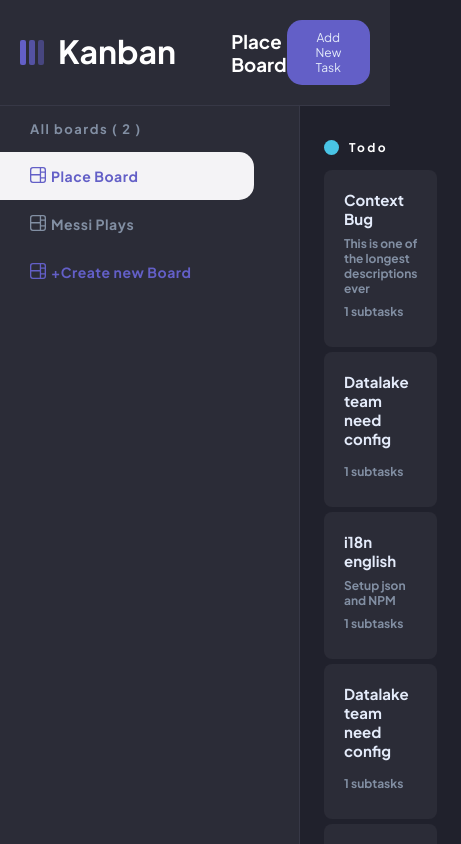
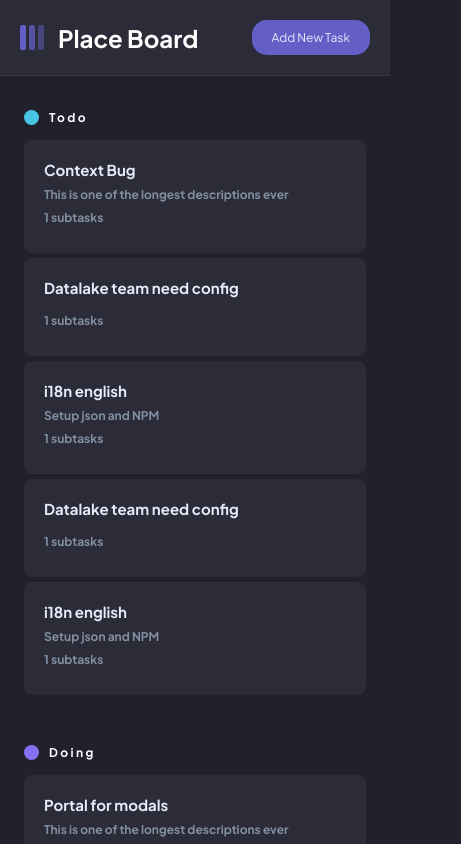
Before and after one commit to xaraquent/kanban, a React (Vite) app: page / in a window 390 px wide. Shown: the top 844 px of the page, 461 px wide, since content can reach past the window. Built offline with nearby package versions, Linux system fonts and the light colour scheme.

Commit message:
minor changes

```diff
--- a/src/App.jsx
+++ b/src/App.jsx
@@ -2,15 +2,21 @@ import './App.scss';
 import Board from './components/Board/Board';
 import Sidebar from './components/Sidebar/Sidebar';
 import Navbar from './components/Navbar/Navbar';
+import Dropdown from './components/Dropdown/Dropdown';
+import { useState } from 'react';
 
 function App() {
+    // state for dropdown
+    const [isOpen, setIsOpen] = useState(false);
+
     return (
         <div className='App'>
-            <Navbar />
+            <Navbar toggleDropdown={setIsOpen} />
             <main>
                 <Sidebar />
                 <Board />
             </main>
+            <Dropdown dropdown={isOpen} toggleDropdown={setIsOpen} />
         </div>
     );
 }
--- /dev/null
+++ b/src/components/Dropdown/Dropdown.jsx
@@ -0,0 +1,15 @@
+import React from 'react';
+import Links from '../Links/Links';
+import './Dropdown.scss';
+
+const Dropdown = ({ dropdown, toggleDropdown }) => {
+    return (
+        <div className={`dropdown ${dropdown ? 'active-dropdown' : ''}`}>
+            <div className='dropdown-box'>
+                <Links />
+            </div>
+        </div>
+    );
+};
+
+export default Dropdown;
--- /dev/null
+++ b/src/components/Dropdown/Dropdown.scss
@@ -0,0 +1,25 @@
+.dropdown {
+    position: fixed;
+    top: 0;
+    left: 0;
+    width: 100%;
+    height: 100%;
+    display: flex;
+    justify-content: center;
+    align-items: center;
+    transform: translateY(-100%);
+    transition: 0.2s;
+    background-color: rgba(0, 0, 0, 0.196);
+}
+
+.active-dropdown {
+    transform: translateY(0%);
+}
+
+.dropdown-box{
+    width: 350px;
+    background-color: var(--bg-gray);
+    padding: 15px 0;
+    border-radius: 10px;
+    box-shadow: rgba(14, 14, 14, 0.2) 0px 2px 8px 0px;
+}
--- a/src/components/Navbar/Navbar.jsx
+++ b/src/components/Navbar/Navbar.jsx
@@ -3,7 +3,7 @@ import './Navbar.scss';
 import IconLogo from '../../assets/icon/IconLogo';
 import { BoardContext } from '../../context/BoardContext';
 
-function Navbar() {
+function Navbar({ toggleDropdown }) {
     const { currentProject } = useContext(BoardContext);
 
     return (
@@ -12,11 +12,17 @@ function Navbar() {
                 <IconLogo />
                 <h2>Kanban</h2>
             </div>
-            <div className='navbar-boarder'>
-                <h3>{currentProject.title}</h3>
+            <div className='navbar-board-name'>
+                <h2>{currentProject.title}</h2>
             </div>
             <div className='navbar-add-ticket'>
-                <button>Add New Task</button>
+                <button
+                    onClick={() => {
+                        toggleDropdown((prev) => !prev);
+                    }}
+                >
+                    Add New Task
+                </button>
             </div>
         </div>
     );
--- a/src/components/Navbar/Navbar.scss
+++ b/src/components/Navbar/Navbar.scss
@@ -17,7 +17,7 @@
     }
 }
 
-.navbar-boarder{
+.navbar-board-name{
 flex: 1;
 }
 
@@ -37,3 +37,17 @@ flex: 1;
         cursor: pointer;
       }
 }
+
+@media screen and (max-width: 800px) {
+    .navbar-icon{
+        width: auto;
+        h2{
+            display: none;
+        }
+    }
+    .navbar-board-name {
+        h2 {
+            padding: 0 10px;
+        }
+    }
+}
--- a/src/components/Sidebar/Sidebar.scss
+++ b/src/components/Sidebar/Sidebar.scss
@@ -12,3 +12,9 @@
       color: var(--text-gray);
     }
   }
+
+  @media screen and (max-width: 800px) {
+    .sidebar{
+      display: none;
+    }
+  }
```
